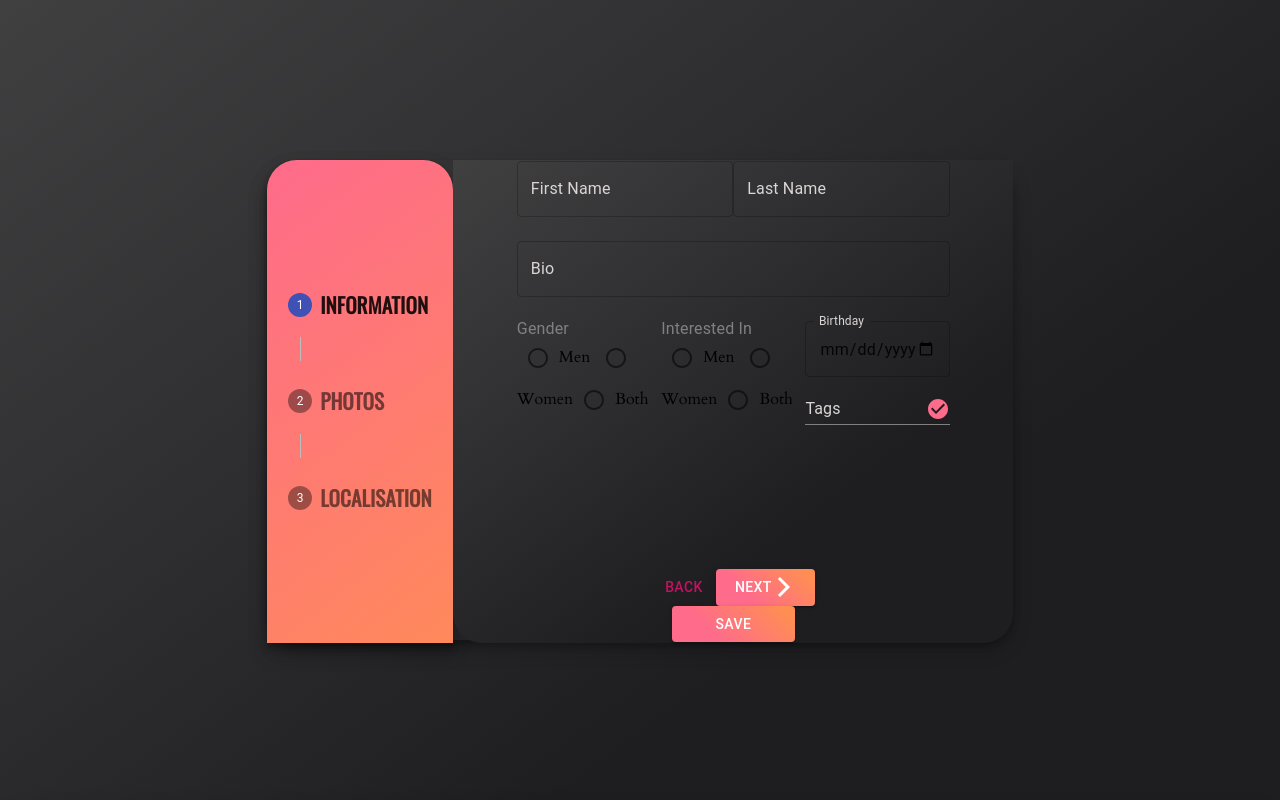
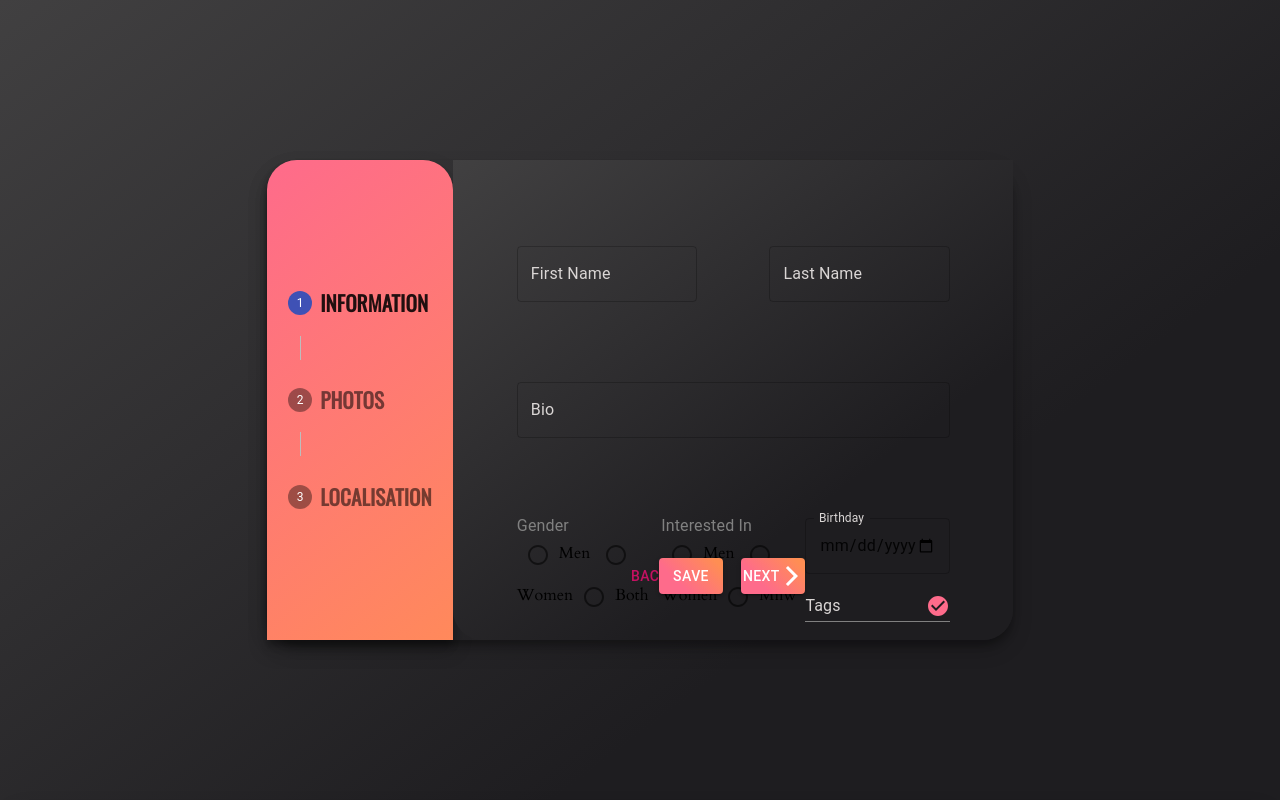
Before and after one commit to Othmaneessafi/Matcha, a React (Create React App) app in the folder client/: page /profile in a window 1280 px wide. Shown: the top 800 px of the page. Built offline with nearby package versions, Linux system fonts and the light colour scheme; what google-maps-react would draw is missing.

Commit message:
matcha updated

```diff
--- a/client/src/components/profile/infos.js
+++ b/client/src/components/profile/infos.js
@@ -48,10 +48,10 @@ export default function Infos() {
   };
 
   return (
-    <div className="infosContainer">
-      <Grid container spacing={3}>
+    <div className="infosContainer" >
+      <Grid container spacing={10}>
         <Grid item container sm={12}>
-          <Grid item sm={6}>
+          <Grid item sm={5}>
             <Field
               name = "first_name"
               label="First Name"
@@ -65,7 +65,8 @@ export default function Infos() {
               InputLabelProps={{ className: "loginInputLabel" }}
             />
           </Grid>
-          <Grid item sm={6}>
+          <Grid item sm={2} />
+          <Grid item sm={5}>
           <Field
               name = "last_name"
               label="Last Name"
@@ -118,7 +119,7 @@ export default function Infos() {
               <Field component ={RadioGroup} name = "intrest" options={[
                     { title:  'Men ' , value: 'men'  },
                     { title:  'Women', value: 'women'},
-                    { title:  'Both' , value: 'both' }
+                    { title:  'Miiw' , value: 'miiw' }
                   ]}
                 />
             </FormControl>
--- a/client/src/components/profile/profile.css
+++ b/client/src/components/profile/profile.css
@@ -57,8 +57,9 @@
 }
 
 .infosContainer {
-  margin-bottom: 2vh!important;
-  height: 45vh;
+  /* border: 1px solid yellow; */
+  margin-top: 5vh!important;
+  height: 35vh;
 }
 
 .profileImage {
--- a/client/src/components/profile/profile.js
+++ b/client/src/components/profile/profile.js
@@ -5,12 +5,12 @@ import StepLabel from "@material-ui/core/StepLabel";
 import Button from "@material-ui/core/Button";
 import Paper from "@material-ui/core/Paper";
 import Typography from "@material-ui/core/Typography";
-import Infos from "./infos"
+import Infos from "./infos";
 import Photos from "./photos";
 import Localisation from "./Localisation";
 import "./profile.css";
 import Grid from "@material-ui/core/Grid";
-import ArrowForwardIosIcon from '@material-ui/icons/ArrowForwardIos';
+import ArrowForwardIosIcon from "@material-ui/icons/ArrowForwardIos";
 
 function getSteps() {
   return ["Information", "Photos", "Localisation"];
@@ -30,8 +30,7 @@ function getStepContent(step) {
 }
 
 export default function Profile(props) {
-
-  const {handleSubmit} = props;
+  const { handleSubmit } = props;
 
   const [activeStep, setActiveStep] = React.useState(0);
   const steps = getSteps();
@@ -113,30 +112,47 @@ export default function Profile(props) {
                 >
                   {getStepContent(activeStep)}
                 </Grid>
-                <Grid container item sm={6} justify="center"
-                alignItems="center">
-
+                <Grid
+                  container
+                  item
+                  sm={6}
+                  justify="center"
+                  alignItems="center"
+                  spacing={2}
+                >
+                  <Grid item sm={2}>
                     <Button
                       color="secondary"
                       disabled={activeStep === 0}
                       onClick={handleBack}
-                    style={{color: "#C51162"}}
+                      style={{ color: "#C51162" }}
                     >
                       Back
                     </Button>
+                  </Grid>
+                  <Grid item sm={4}>
+                    <Button
+                      variant="contained"
+                      color="primary"
+                      className="loginBtn"
+                      type="submit"
+                      value="ok"
+                      onClick={handleSubmit}
+                    >
+                      save
+                    </Button>
+                  </Grid>
+                  <Grid item sm={6}>
                     <Button
                       variant="contained"
                       color="secondary"
                       onClick={handleNext}
                       className="profileBtn"
                     >
-
                       {activeStep === steps.length - 1 ? "Finish" : "Next"}
                       <ArrowForwardIosIcon className="forward" />
                     </Button>
-                  <Button variant="contained" color="primary" className="loginBtn" type="submit" value="ok" onClick={handleSubmit}>
-                save
-        </Button>
+                  </Grid>
                 </Grid>
               </Grid>
             )}
```
Lines whose indentation alone changed are shown as unchanged.
